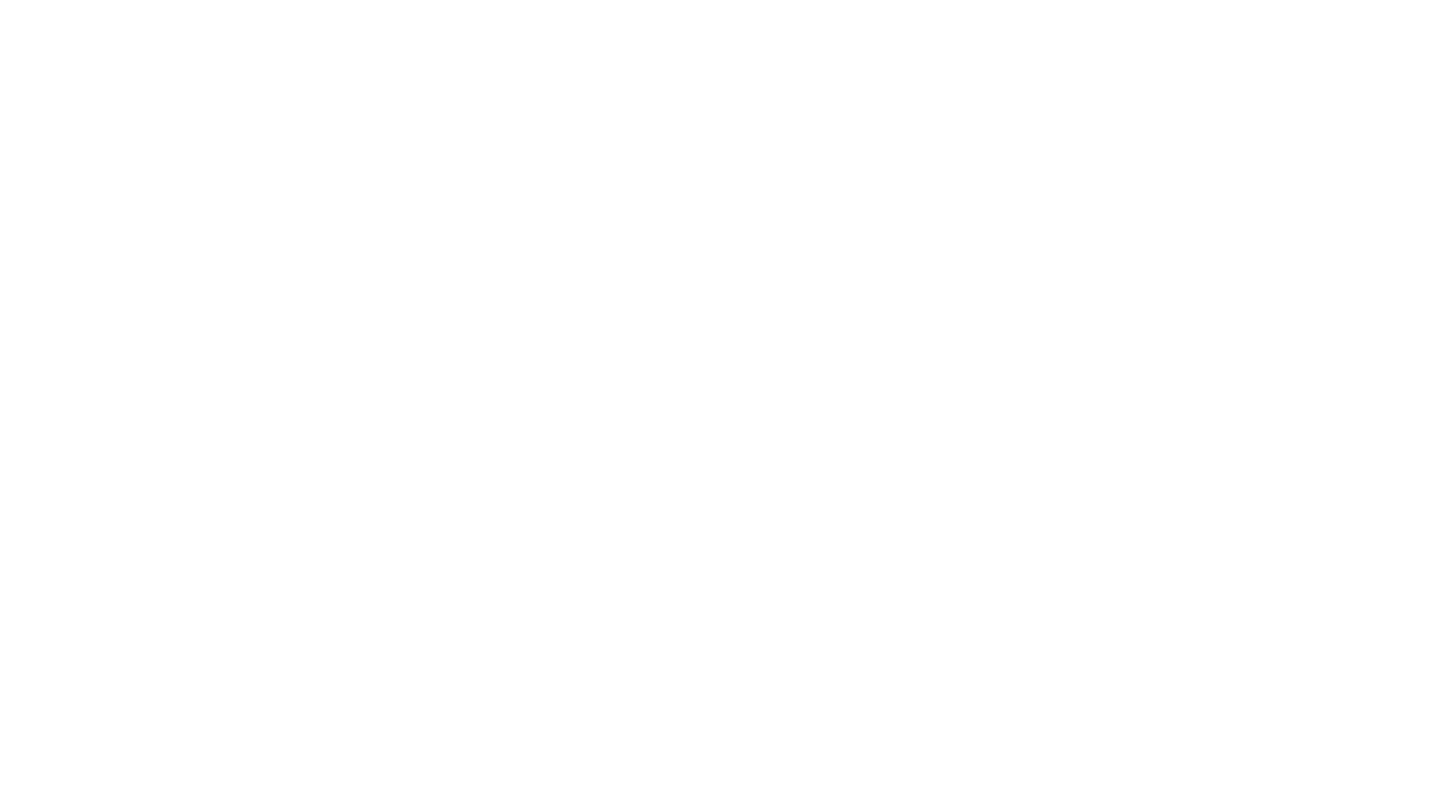
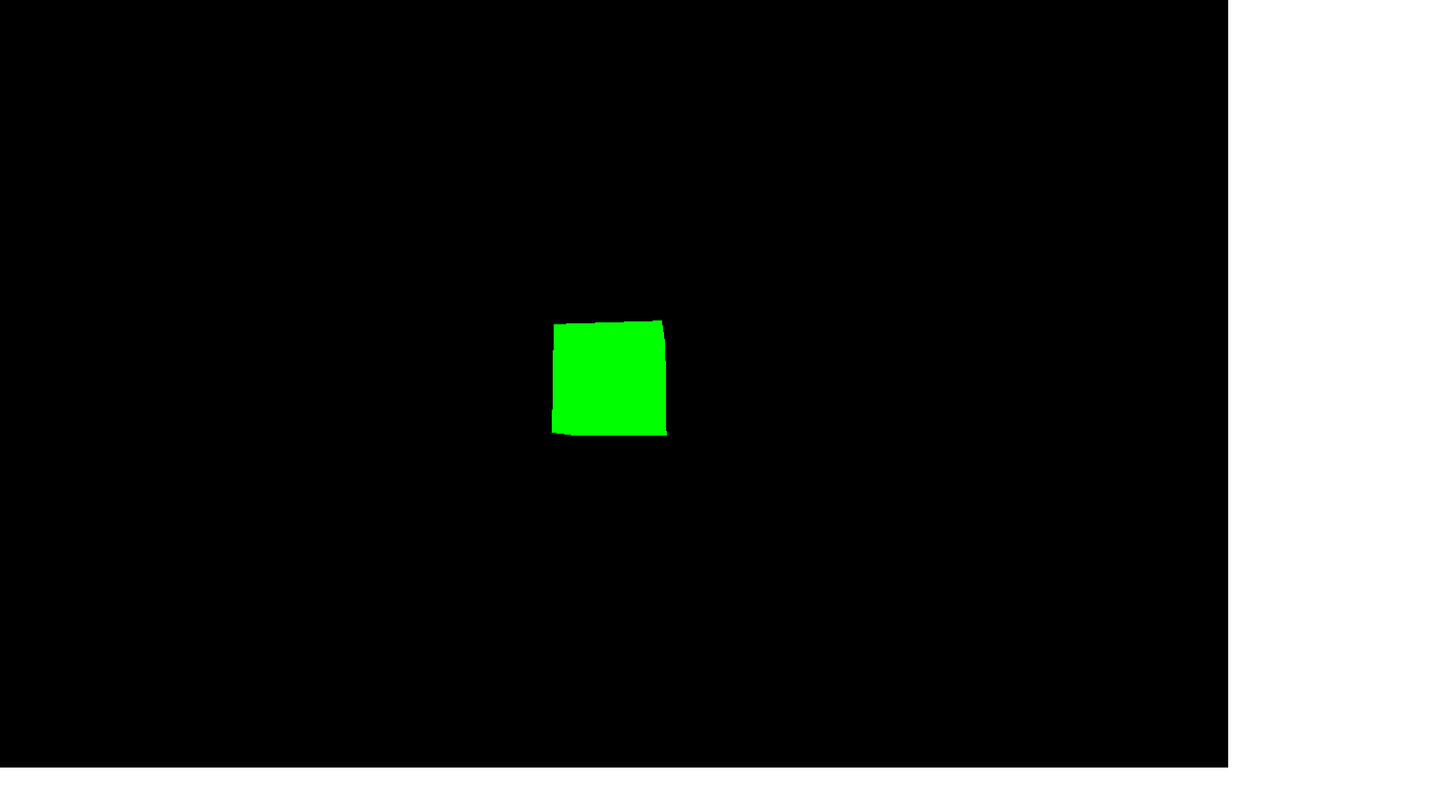
Before and after one commit to murphybread/knowledge-constellation, a plain HTML site: page index.html in a window 1280 px wide. Shown: the whole page at 96% size, 1508 px wide, since content can reach past the window. After the commit the page ends 800 px from the top, so only its background shows below. Drawn offline with nearby package versions, Linux system fonts and the light colour scheme.

Commit message:
feat: first rectangle implementation by three.js

```diff
--- a/index.html
+++ b/index.html
@@ -1,11 +1,56 @@
 <!DOCTYPE html>
-<html>
+<html lang="en">
   <head>
-    <title>Knowledge Star Chart</title>
-    <script src="https://d3js.org/d3.v7.min.js"></script>
+    <meta charset="UTF-8" />
+    <meta name="viewport" content="width=device-width, initial-scale=1.0" />
+    <title>Three.js 백지 시작</title>
+    <style>
+      body {
+        margin: 0;
+      }
+      canvas {
+        display: block;
+      }
+    </style>
   </head>
   <body>
-    <svg width="1500" height="1200"></svg>
-    <script></script>
+    <script type="importmap">
+      {
+        "imports": {
+          "three": "https://cdnjs.cloudflare.com/ajax/libs/three.js/r128/three.module.min.js"
+        }
+      }
+    </script>
+
+    <script type="module">
+      import * as THREE from "three";
+
+      const scene = new THREE.Scene();
+      const camera = new THREE.PerspectiveCamera(
+        75,
+        window.innerWidth / window.innerHeight,
+        0.1,
+        1000
+      );
+
+      const renderer = new THREE.WebGLRenderer();
+      renderer.setSize(window.innerWidth, window.innerHeight);
+      document.body.appendChild(renderer.domElement);
+
+      const geometry = new THREE.BoxGeometry(1, 1, 1);
+      const material = new THREE.MeshBasicMaterial({ color: 0x00ff00 });
+      const cube = new THREE.Mesh(geometry, material);
+      scene.add(cube);
+
+      camera.position.z = 5;
+
+      function animate() {
+        requestAnimationFrame(animate);
+        cube.rotation.x += 0.01;
+        cube.rotation.y -= 0.01;
+        renderer.render(scene, camera);
+      }
+      animate();
+    </script>
   </body>
 </html>
```
Also changed, not shown: pnpm-lock.yaml.
